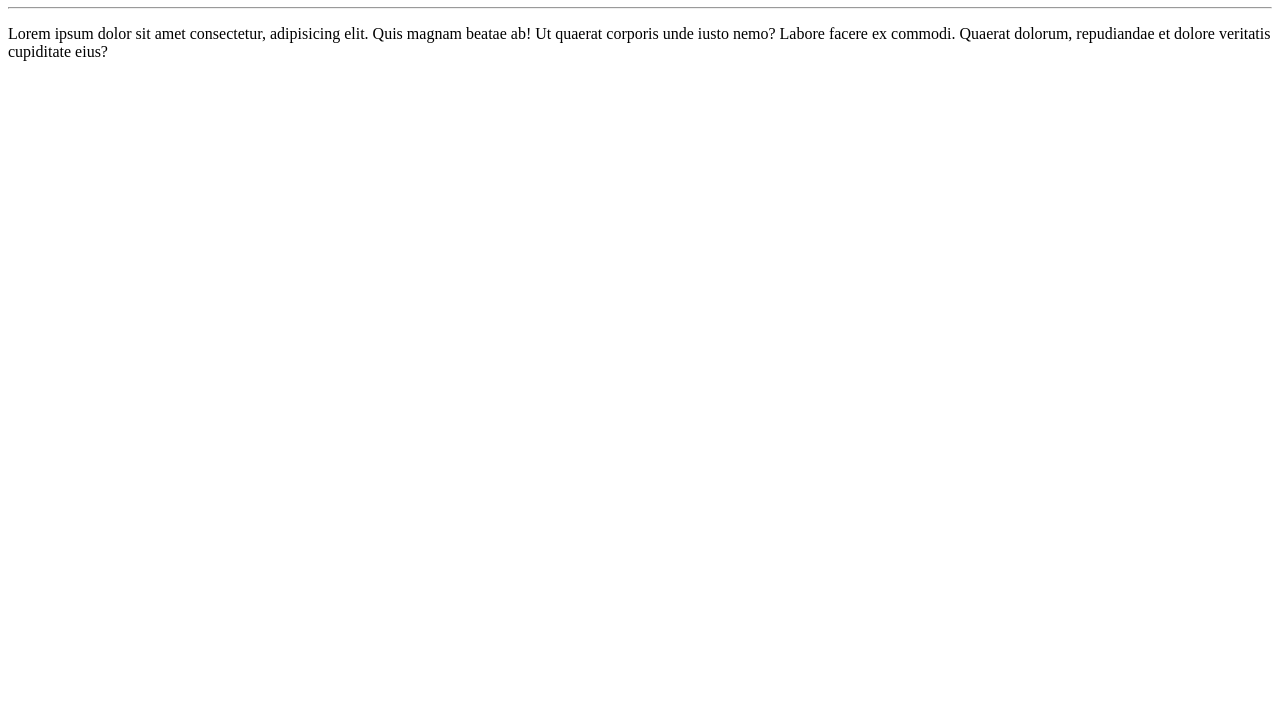
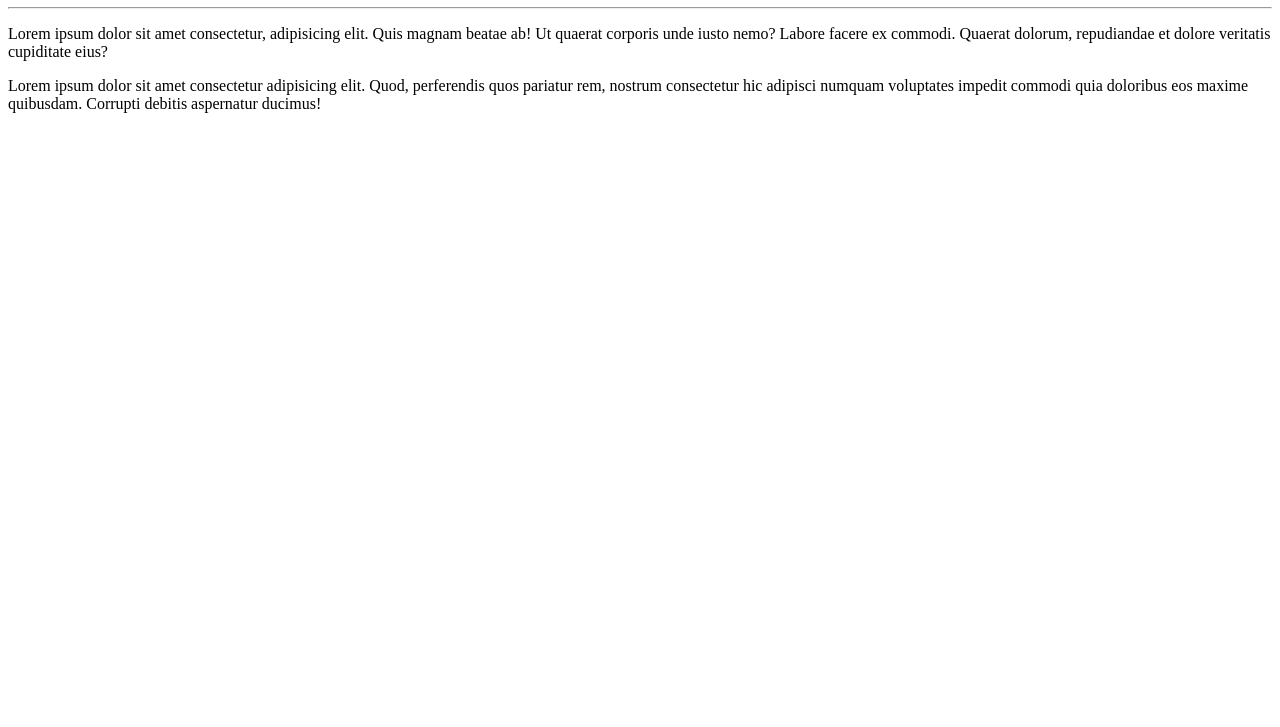
Before and after one commit to Karthunay/TesteGuanabara, a plain HTML site: page Site-exemplo/index.html in a window 1280 px wide. Shown: the part 73-800 px from the top of the page. Drawn offline with Linux system fonts and the light colour scheme.

Commit message:
Adicionei um parágrafo

```diff
--- a/Site-exemplo/index.html
+++ b/Site-exemplo/index.html
@@ -10,6 +10,7 @@
     <h1>Olá, Mundo!</h1>
     <hr>
     <p>Lorem ipsum dolor sit amet consectetur, adipisicing elit. Quis magnam beatae ab! Ut quaerat corporis unde iusto nemo? Labore facere ex commodi. Quaerat dolorum, repudiandae et dolore veritatis cupiditate eius?</p>
+    <p>Lorem ipsum dolor sit amet consectetur adipisicing elit. Quod, perferendis quos pariatur rem, nostrum consectetur hic adipisci numquam voluptates impedit commodi quia doloribus eos maxime quibusdam. Corrupti debitis aspernatur ducimus!</p>
 
 </body>
 </html>
```
